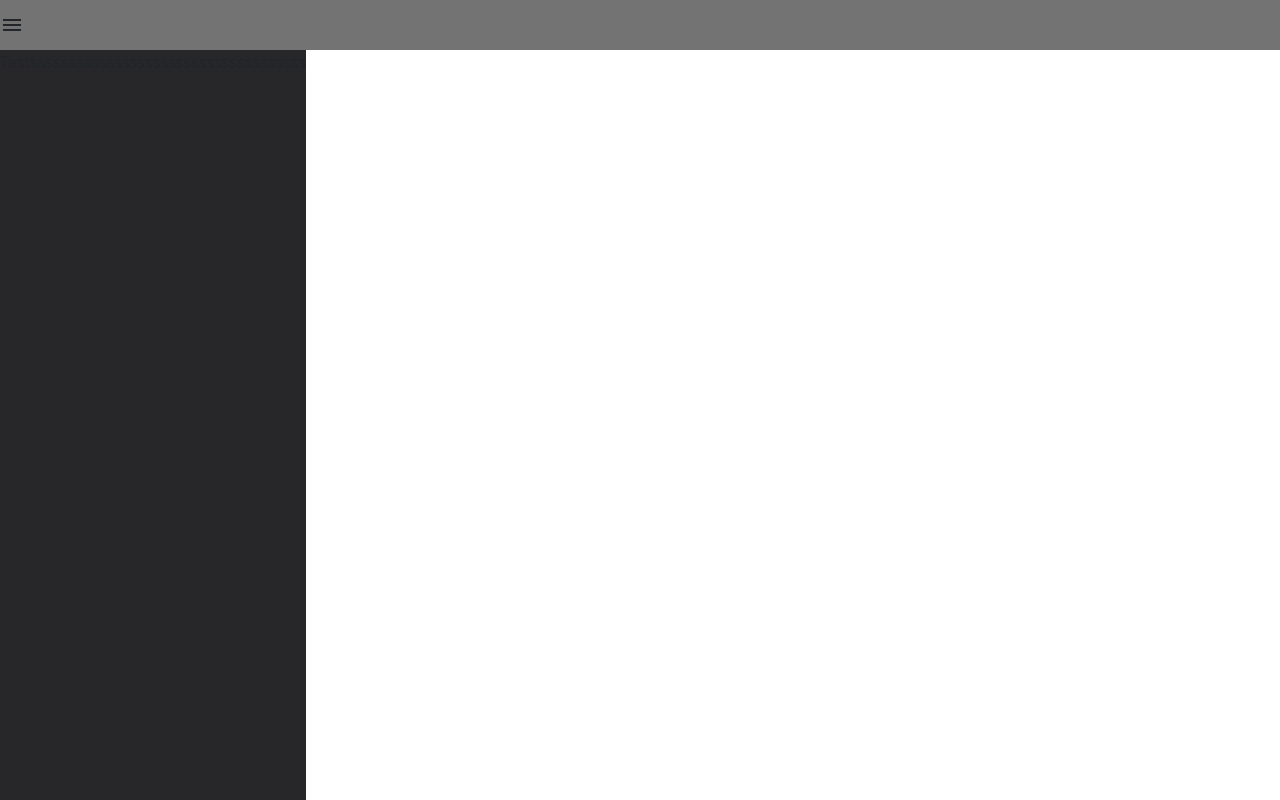
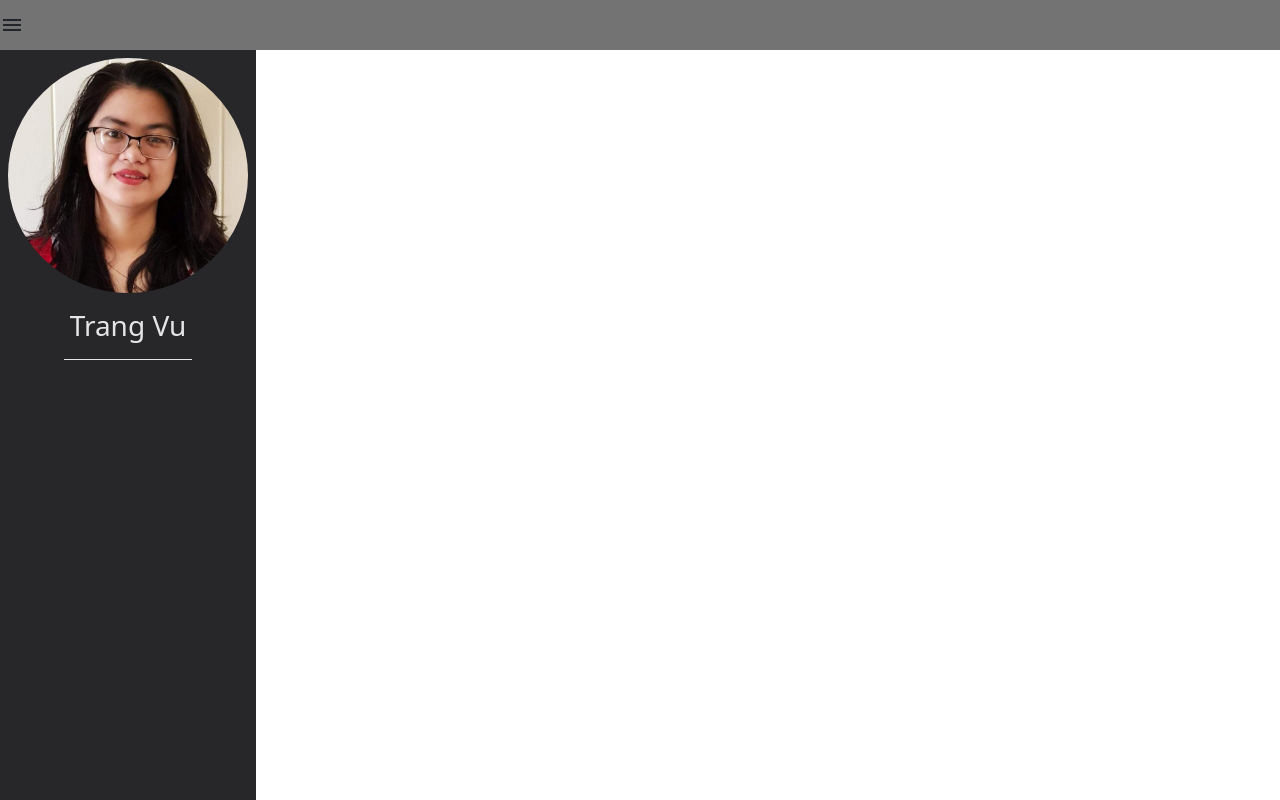
Before and after one commit to stevenguyen18595/DataPortfolio, an Angular app: page / in a window 1280 px wide. Both pictures are taken after a click on the element "menu". Built offline with nearby package versions, Linux system fonts and the light colour scheme.

Commit message:
add avatar

```diff
--- a/src/app/app.component.html
+++ b/src/app/app.component.html
@@ -2,7 +2,7 @@
 <mat-drawer-container class="drawer-container">
   <mat-drawer #drawer class="side-panel-container" mode="side">
     <div class="side-panel-content">
-      Testssssssssssssssssssssssssssssssssssss
+      <app-avatar></app-avatar>
     </div>
   </mat-drawer>
   <mat-drawer-content>
--- a/src/app/app.component.scss
+++ b/src/app/app.component.scss
@@ -1,17 +1,15 @@
 @use "variables";
 :host,
 .drawer-container {
-  width: 100%;
+  width: 20%;
   min-height: 100%;
-  background-color: variables.$dp-black-2;
   position: inherit;
 
   mat-drawer {
     .side-panel-content {
       height: 100%;
       display: flex;
-      flex-direction: column;
-      justify-content: space-between;
+      justify-content: center;
     }
   }
   mat-drawer-content {
@@ -20,6 +18,7 @@
 }
 
 .side-panel-container {
+  width: 20%;
   height: calc(100% - 50px);
   background-color: variables.$dp-black-0;
   position: fixed;
--- /dev/null
+++ b/src/app/shared/avatar/avatar.component.html
@@ -0,0 +1,5 @@
+<div class="d-flex flex-column justify-content-center">
+  <img class="p-2" src="../../../assets/img/logo.jpg" alt="" />
+  <h3 class="p-2">Trang Vu</h3>
+  <mat-divider></mat-divider>
+</div>
--- /dev/null
+++ b/src/app/shared/avatar/avatar.component.scss
@@ -0,0 +1,19 @@
+@use "variables";
+
+:host {
+  width: 100%;
+  img {
+    width: 100%;
+    border-radius: 50%;
+  }
+  h3 {
+    color: variables.$dp-black-2;
+    width: 100%;
+    text-align: center;
+  }
+  mat-divider {
+    align-self: center;
+    color: variables.$dp-black-2;
+    width: 50%;
+  }
+}
```
Also changed, not shown: src/app/shared/avatar/avatar.component.ts (added, +8 -0 lines), src/app/shared/shared.module.ts (+6 -3 lines), src/assets/img/logo.jpg (added).
